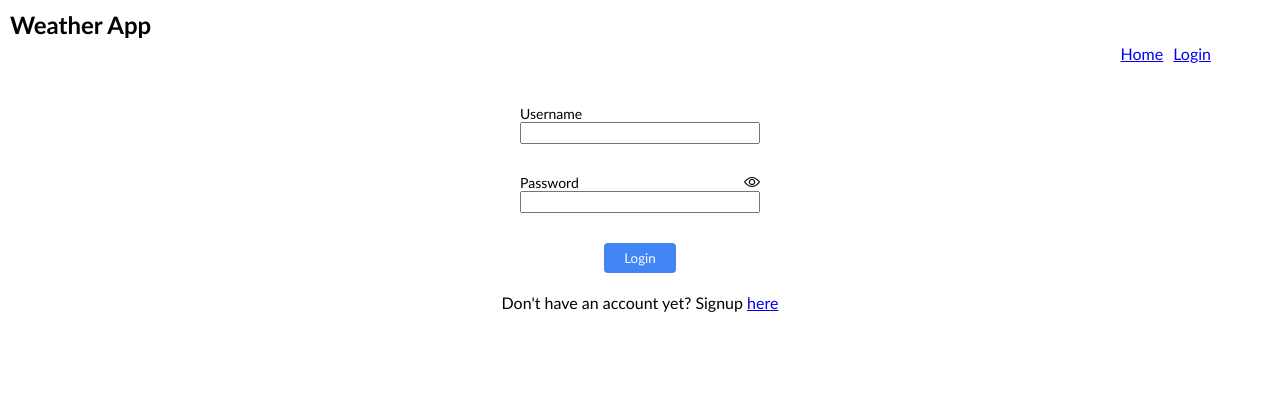
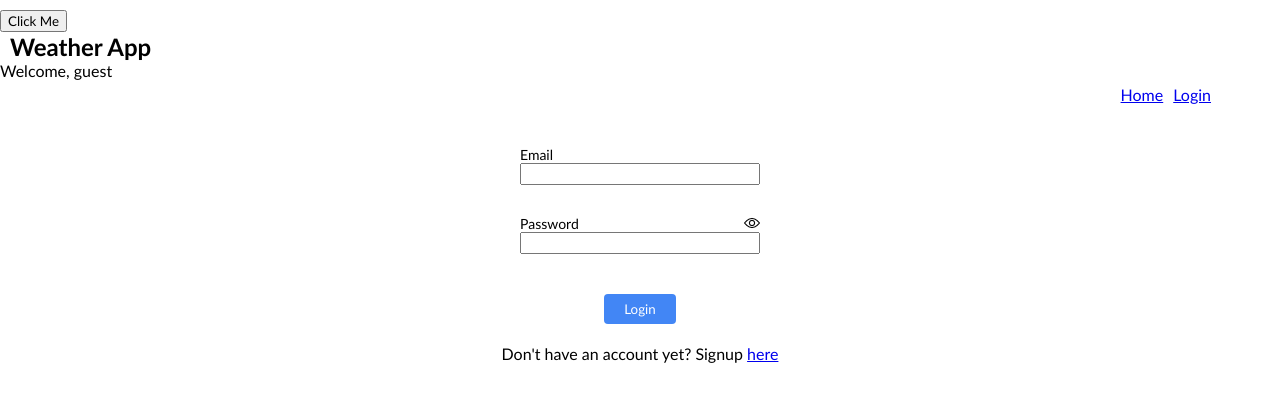
Before and after one commit to mtthwleung/Weather-App-Frontend, a React (Create React App) app: page /login in a window 1280 px wide. Shown: the top 402 px of the page. Built offline with nearby package versions, Linux system fonts and the light colour scheme.

Commit message:
integrated signup and login from backend

```diff
--- a/src/Components/Auth/Auth.css
+++ b/src/Components/Auth/Auth.css
@@ -21,6 +21,11 @@
   max-height: 17px;
 }
 
+.error-message {
+  color: red;
+  margin-top: 10px;
+}
+
 button[type="submit"] {
   padding: 7px 20px;
   cursor: pointer;
--- a/src/Components/Auth/LoginForm.js
+++ b/src/Components/Auth/LoginForm.js
@@ -1,24 +1,57 @@
 import "./Auth.css";
 import EyeImage from "../../assets/images/eye.png";
 import { useState } from "react";
+import { useNavigate } from "react-router-dom";
 
 export default function LoginForm() {
 	const [showPassword, setShowPassword] = useState(false);
+	const [errorMessage, setErrorMessage] = useState("");
+
+	const navigate = useNavigate();
 
 	const handleClick = () => {
 		setShowPassword(!showPassword);
 	};
 
+	const handleSubmit = (e) => {
+		e.preventDefault();
+
+		const form = e.target;
+		const formData = new FormData(form);
+		const requestBody = Object.fromEntries(formData);
+
+		fetch("http://localhost:8000/auth/login", {
+			method: "POST",
+			headers: {
+				"Content-Type": "application/json",
+			},
+			body: JSON.stringify(requestBody),
+		})
+			.then((response) => {
+				if (response.ok) {
+					navigate("/");
+				} else {
+					response.json().then((data) => {
+						setErrorMessage(data.message);
+					});
+				}
+			})
+			.catch((err) => {
+				console.log("Error: ", err);
+				setErrorMessage("Internal server error");
+			});
+	};
+
 	return (
 		<div>
-			<form action="/auth/login" method="POST" id="login-form">
+			<form onSubmit={handleSubmit} id="login-form">
 				<div className="form-field">
 					<div>
-						<label for="username" className="input-label">
-							Username
+						<label for="email" className="input-label">
+							Email
 						</label>
 					</div>
-					<input type="text" id="username" name="username" size="30" required />
+					<input type="text" id="email" name="email" size="30" required />
 				</div>
 
 				<div className="form-field">
@@ -39,6 +72,10 @@ export default function LoginForm() {
 					/>
 				</div>
 
+				<div className="error-message">
+					{errorMessage && <p style={{ textAlign: "center" }}>{errorMessage}</p>}
+				</div>
+
 				<div className="submit-button">
 					<button type="submit">Login</button>
 				</div>
--- a/src/Components/Auth/SignupForm.js
+++ b/src/Components/Auth/SignupForm.js
@@ -1,25 +1,61 @@
 import "./Auth.css";
 import EyeImage from '../../assets/images/eye.png';
 import { useState } from "react";
+import { useNavigate } from "react-router-dom";
 
 export default function SignupForm() {
 
 	const [showPassword, setShowPassword] = useState(false);
+	const [errorMessage, setErrorMessage] = useState("");
+
+	const navigate = useNavigate();
 
   const handleClick = () => {
     setShowPassword(!showPassword);
 	}
 
+	const handleSubmit = (e) => {
+		e.preventDefault();
+
+		const form = e.target;
+		const formData = new FormData(form);
+		const requestBody = Object.fromEntries(formData);
+
+		fetch("http://localhost:8000/auth/signup", {
+			method: "POST",
+			headers: {
+				"Content-Type": "application/json",
+			},
+			body: JSON.stringify(requestBody),
+		})
+			.then((response) => {
+				if (response.ok) {
+					navigate("/");
+				} else {
+					response.json().then((data) => {
+						setErrorMessage(data.message);
+					});
+				}
+			})
+			.catch((err) => {
+				console.log("Error: ", err);
+				setErrorMessage("Internal server error");
+			});
+	}
+
   return (
 		<div>
-				<form action="/auth/signup" method="POST" id="signup-form">
+			<form
+				onSubmit={handleSubmit}
+				id="signup-form"
+			>
 				<div className="form-field">
 					<div>
-							<label for="username" className="input-label">
-								Username
+						<label for="email" className="input-label">
+							Email
 						</label>
 					</div>
-						<input type="text" id="username" name="username" size="30" required />
+					<input type="text" id="email" name="email" size="30" required />
 				</div>
 
 				<div className="form-field">
@@ -40,13 +76,8 @@ export default function SignupForm() {
 					/>
 				</div>
 
-					<div className="form-field">
-						<div>
-							<label for="email" className="input-label">
-								Email
-							</label>
-						</div>
-						<input type="text" id="email" name="email" size="30" required />
+				<div className="error-message">
+					{errorMessage && <p style={{textAlign: 'center'}}>{errorMessage}</p>}
 				</div>
 
 				<div className="submit-button">
--- a/src/RootLayout.js
+++ b/src/RootLayout.js
@@ -1,12 +1,36 @@
 import { NavLink, Outlet } from "react-router-dom";
 import './App.css';
+import { useEffect, useState } from "react";
 
 export default function RootLayout() {
+
+  const [user, setUser] = useState(null);
+
+  const retrieveUser = async () => {
+    try {
+      const response = await fetch('http://localhost:8000/user');
+      if (response.ok) {
+        const data = await response.json();
+        setUser(data);
+      } else {
+        console.log("Error: ", response.status);
+      }
+    } catch (error) {
+      console.log("Error", error);
+    }
+  }
+
+  // useEffect(() => {
+  //   retrieveUser();
+  // }, [])
+
   return (
     <div className="rootLayout">
       <header>
+        <button onClick={retrieveUser}>Click Me</button>
         <nav>
-          <h1 style={{marginLeft: '10px'}}>Weather App</h1>
+          <h1 style={{ marginLeft: '10px' }}>Weather App</h1>
+          <p>{user ? `Welcome, ${user}` : 'Welcome, guest'}</p>
           <div className="navBar">
           <NavLink className="navItem" to="/">Home</NavLink>
           <NavLink className="navItem" to="login">Login</NavLink>
```
Lines whose indentation alone changed are shown as unchanged.
